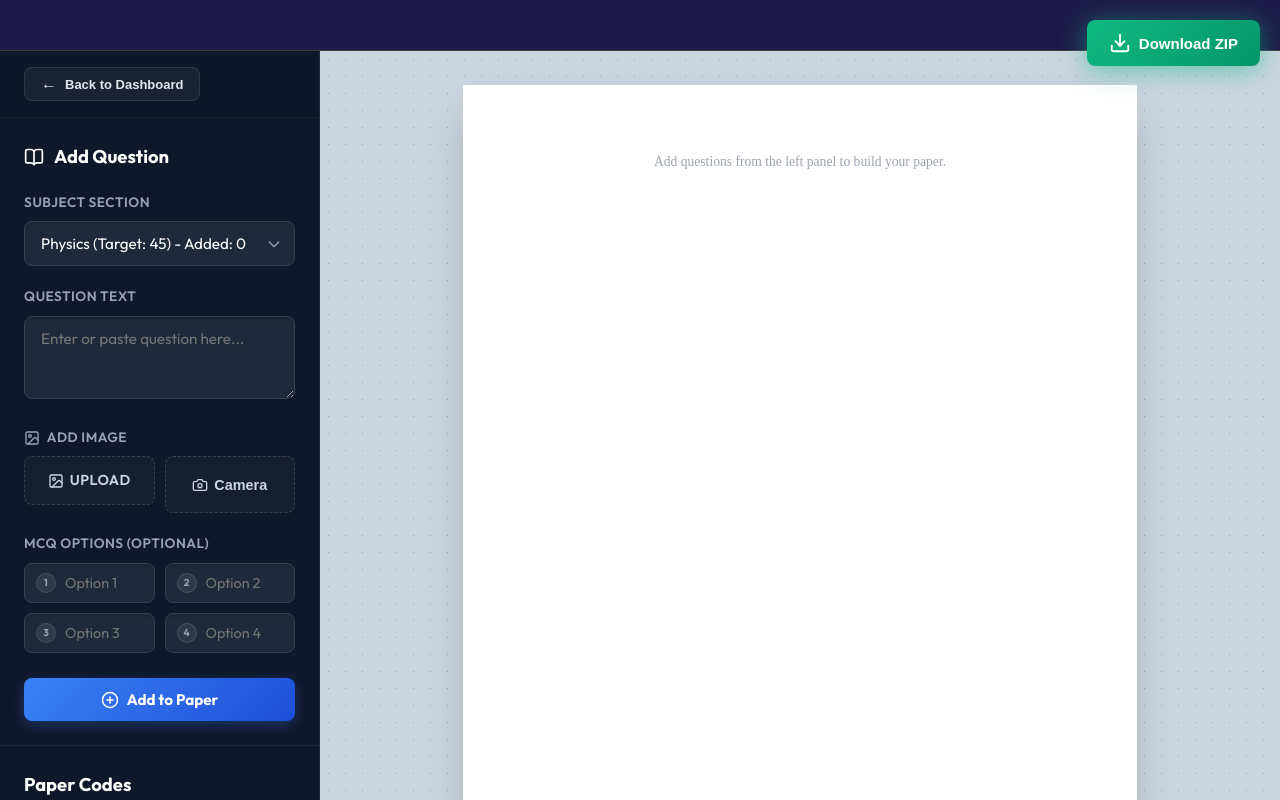
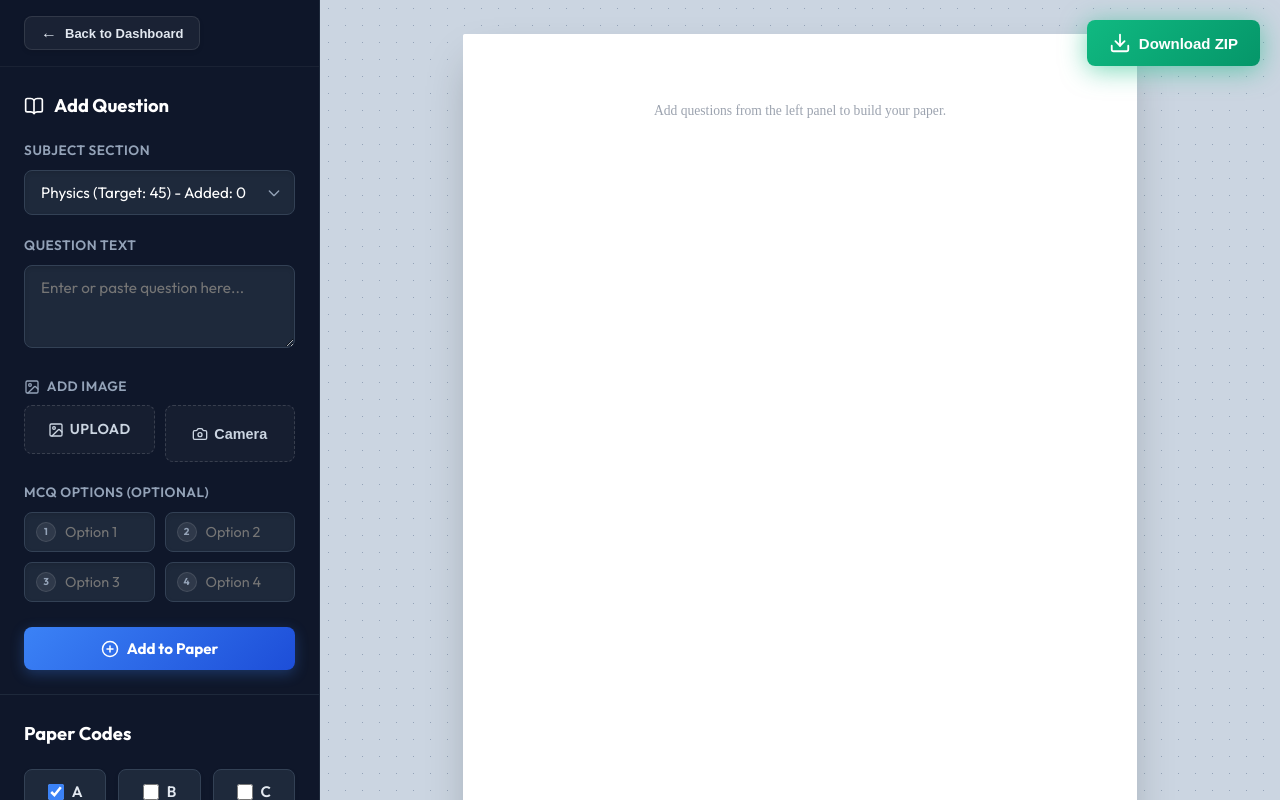
Before and after one commit to Hafizzargar/PaperGen-Studio-MedxInstitue, a React (Vite) app: page /create in a window 1280 px wide. Built offline with nearby package versions, Linux system fonts and the light colour scheme.

Commit message:
style: display marquee support banner strictly on dashboard and clean up create paper layout

```diff
--- a/src/pages/CreatePaper.jsx
+++ b/src/pages/CreatePaper.jsx
@@ -303,33 +303,7 @@ export default function CreatePaper() {
   const masterCodeLabel = activeCodesArray.length > 0 ? 'Master Draft' : 'None';
 
   return (
-    <div style={{ display: 'flex', flexDirection: 'column', height: '100vh', width: '100vw', overflow: 'hidden' }}>
-      {/* Contact Marquee Banner */}
-      <div style={{
-        width: '100%',
-        backgroundColor: '#1e1b4b',
-        color: '#f59e0b',
-        borderBottom: '1px solid rgba(245, 158, 11, 0.2)',
-        padding: '10px 0',
-        zIndex: 1000,
-        fontSize: '0.9rem',
-        fontWeight: '600',
-        flexShrink: 0
-      }}>
-        <marquee
-          scrollamount="5"
-          onMouseOver={(e) => e.currentTarget.stop()}
-          onMouseOut={(e) => e.currentTarget.start()}
-        >
-          <span>System Notice: Our technical support team is actively working on resolving platform issues. If you experience any technical difficulties, please </span>
-          <a href="mailto:hafezzargar987@gmail.com" style={{ color: '#60a5fa', textDecoration: 'underline', margin: '0 4px', fontWeight: '700' }}>contact support</a>
-          <span> or visit the official </span>
-          <a href="https://medxinstitute-doda.netlify.app/" target="_blank" rel="noopener noreferrer" style={{ color: '#60a5fa', textDecoration: 'underline', margin: '0 4px', fontWeight: '700' }}>Medix Institute Doda Portal</a>
-          <span> for assistance.</span>
-        </marquee>
-      </div>
-
-      <div className="app-container" style={{ flex: 1, minHeight: 0 }}>
+    <div className="app-container">
       <ControlPanel
         onBack={() => navigate('/')}
         onAddQuestion={addQuestion}
@@ -430,7 +404,6 @@ export default function CreatePaper() {
           }}
         />
       )}
-      </div>
     </div>
   );
 }
```
